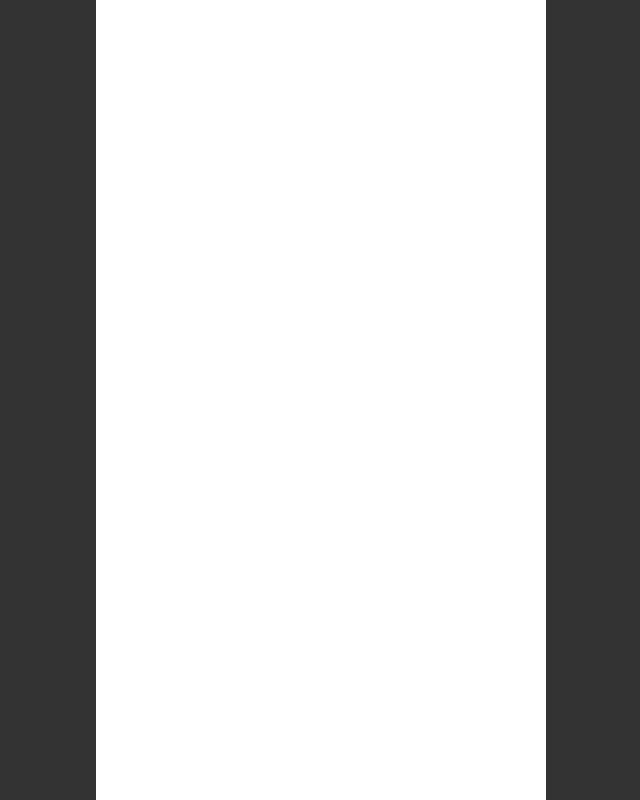
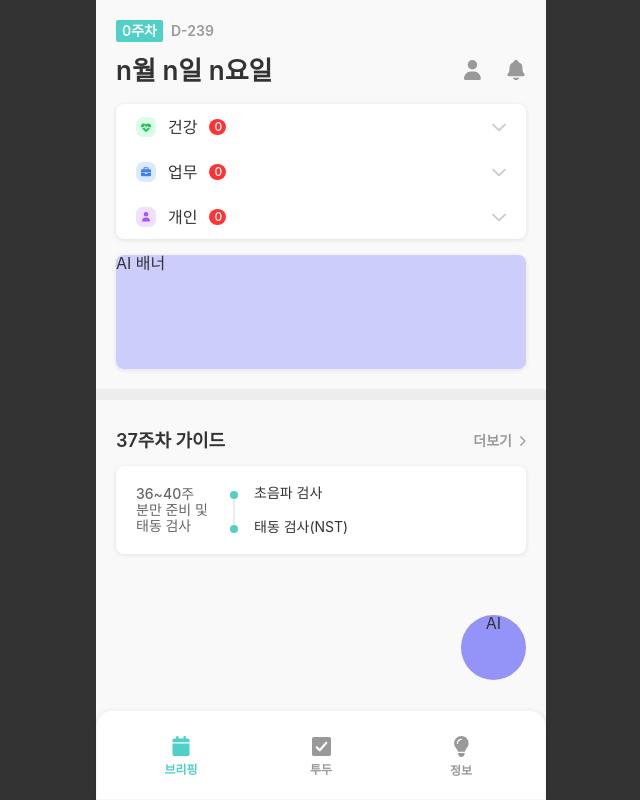
Before and after one commit to WomanTech2025-MoWo/MoWo_FE, a React (Create React App) app: page / in a window 1280 px wide. Shown: the whole page, without its empty margins (319-959 px from the left). Built offline with nearby package versions, Linux system fonts and the light colour scheme; a web font is replaced by a local one.

Commit message:
✨[Feat] 브리핑 페이지 UI 구현

```diff
--- a/src/pages/briefing/BriefingPage.tsx
+++ b/src/pages/briefing/BriefingPage.tsx
@@ -1,7 +1,78 @@
 import React from 'react';
+import styled from 'styled-components';
+import { Link } from 'react-router-dom';
+import GlobalNavigation from '../../layouts/GlobalNavigation';
+import InnerLayout from '../../layouts/InnerLayout';
+import BriefingHeader from './components/BriefingHeader';
+import BriefingTodo from './components/BriefingTodo';
+import BriefingWeekGuide from './components/BriefingWeekGuide';
+
+const BriefingWrap = styled.div`
+  background-color: var(--color-basic-bg);
+  min-height: 100vh;
+`;
+
+const AiBanner = styled.div`
+  height: 114px;
+  background-color: var(--color-secondary-200);
+  border-radius: var(--size-border-radius-md);
+  box-shadow: var(--box-shadow-default);
+  overflow: hidden;
+  margin-top: 16px;
+`;
+
+const BoldHr = styled.div`
+  height: 11px;
+  background-color: var(--color-gray-200);
+`;
+
+const WeekGuideWrap = styled(InnerLayout)``;
+
+const AiIconWrapper = styled.aside`
+  width: 100%;
+  min-width: var(--view-min-width);
+  max-width: var(--view-max-width);
+  position: fixed;
+  bottom: 100px;
+  left: 0;
+  right: 0;
+  margin: 0 auto;
+  z-index: 9;
+`;
+
+const AiIcon = styled.div`
+  width: 65px;
+  height: 65px;
+  border-radius: 50%;
+  background-color: var(--color-secondary-primary);
+  position: absolute;
+  right: var(--size-layout-padding);
+  bottom: var(--size-layout-padding);
+  text-align: center;
+`;
 
 const BriefingPage = () => {
-  return <></>;
+  return (
+    <BriefingWrap>
+      <InnerLayout>
+        <BriefingHeader />
+        <BriefingTodo />
+        <AiBanner>
+          <Link to="/aianalysis">AI 배너</Link>
+        </AiBanner>
+      </InnerLayout>
+      <BoldHr />
+      <WeekGuideWrap>
+        <BriefingWeekGuide />
+      </WeekGuideWrap>
+      <AiIconWrapper>
+        <Link to="aianalysis">
+          <AiIcon>AI</AiIcon>
+        </Link>
+      </AiIconWrapper>
+      <GlobalNavigation />
+    </BriefingWrap>
+  );
 };
 
 export default BriefingPage;
```
